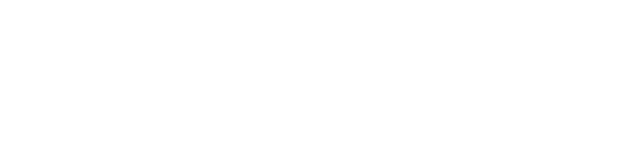
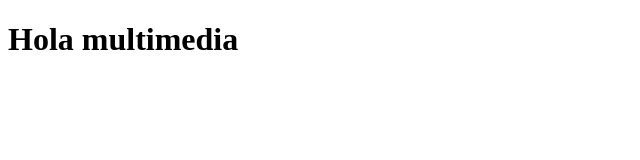
Before and after one commit to yicenia/proyecto01, a plain HTML site: page index.html in a window 1280 px wide. Shown: the whole page, without its empty margins (0-640 px from the left). Drawn offline with Linux system fonts and the light colour scheme.

Commit message:
Agrego un H1

```diff
--- a/index.html
+++ b/index.html
@@ -2,9 +2,11 @@
 <html>
 <head>
 	<meta charset="utf-8">
-	<title></title>
+	<title>Mi proyecto</title>
 </head>
 <body>
 
+	<h1>Hola multimedia</h1>
+
 </body>
 </html>
```
